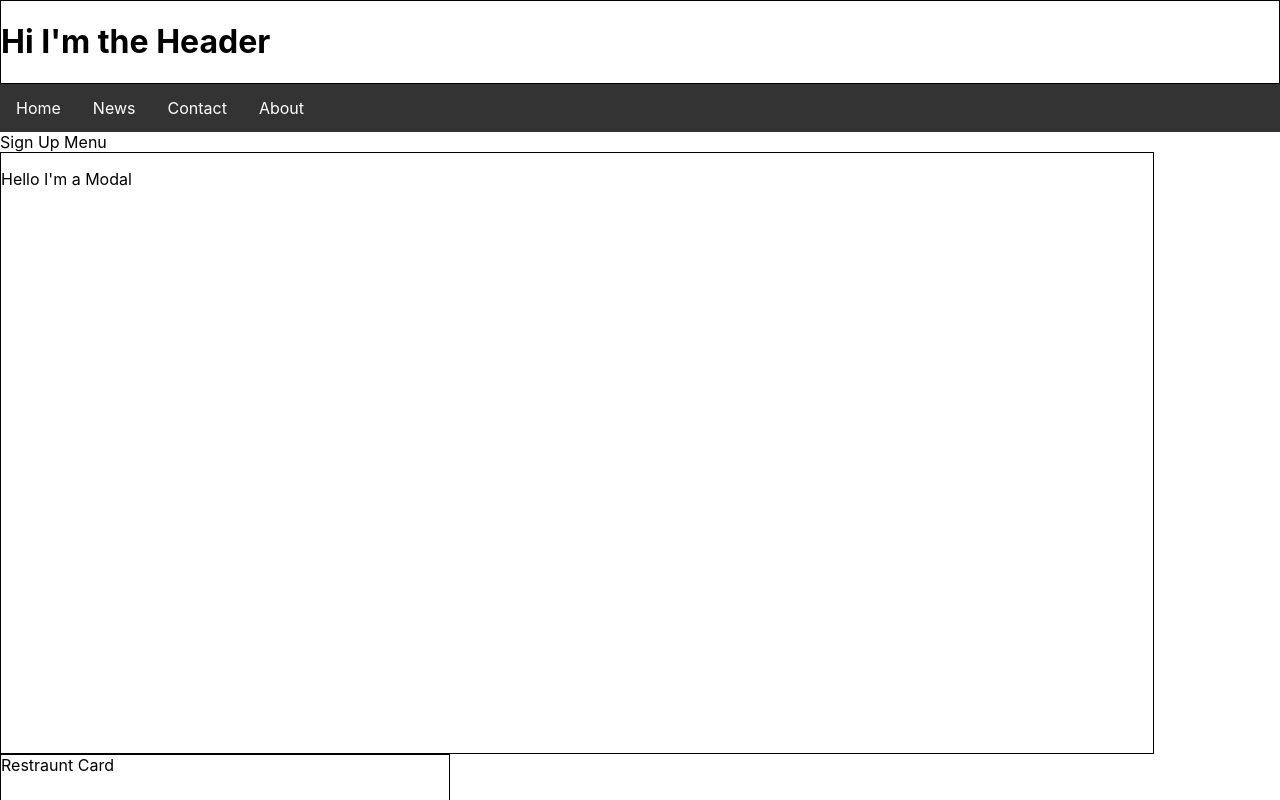
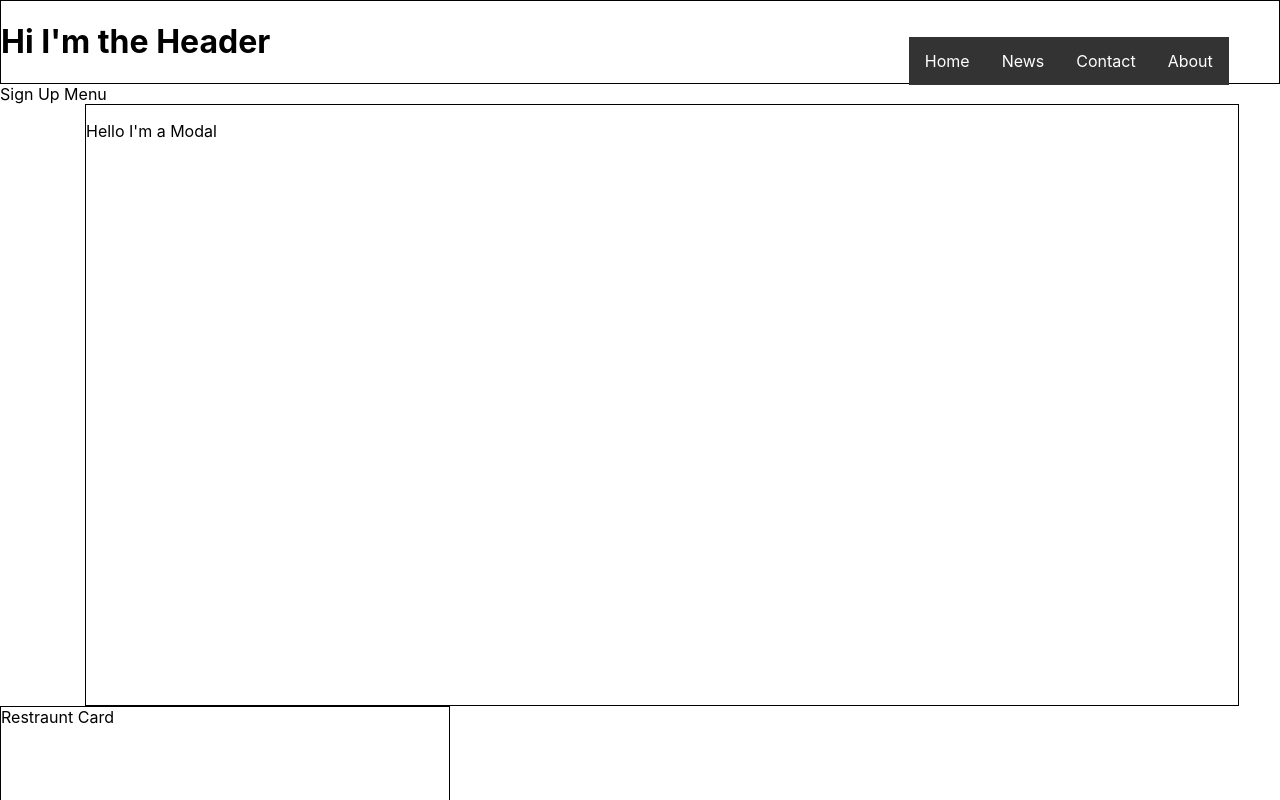
Before and after one commit to YashuaB/FastFoodie, a React (Create React App) app in the folder fastfoodie-app/: page / in a window 1280 px wide. Shown: the top 800 px of the page. Built offline with nearby package versions, Linux system fonts and the light colour scheme.

Commit message:
adjust layout modal,sign up, and nav bar components

```diff
--- a/fastfoodie-app/src/components/Modal/style.css
+++ b/fastfoodie-app/src/components/Modal/style.css
@@ -2,4 +2,6 @@
   border: 1px solid black;
   width: 90%;
   height: 600px;
+  position: relative;
+  left: 85px;
 }
--- a/fastfoodie-app/src/components/Navbar/style.css
+++ b/fastfoodie-app/src/components/Navbar/style.css
@@ -1,4 +1,8 @@
-.nav {}
+.nav {
+  position: absolute;
+    left: 71%;
+    top: 37px;
+}
 
 ul {
   list-style-type: none;
--- a/fastfoodie-app/src/components/SignUp/index.js
+++ b/fastfoodie-app/src/components/SignUp/index.js
@@ -3,7 +3,7 @@ import React from "react"
 const SignUp = () => {
   return(
     <div>
-      <div>Sign Up Menu</div>
+      <div className="sign-up-menu">Sign Up Menu</div>
     </div>
   )
 }
--- a/fastfoodie-app/src/components/SignUp/style.css
+++ b/fastfoodie-app/src/components/SignUp/style.css
@@ -0,0 +1,5 @@
+.sign-up-menu{
+  position: relative;
+    bottom: 36px;
+    left: 90%;
+}
```
